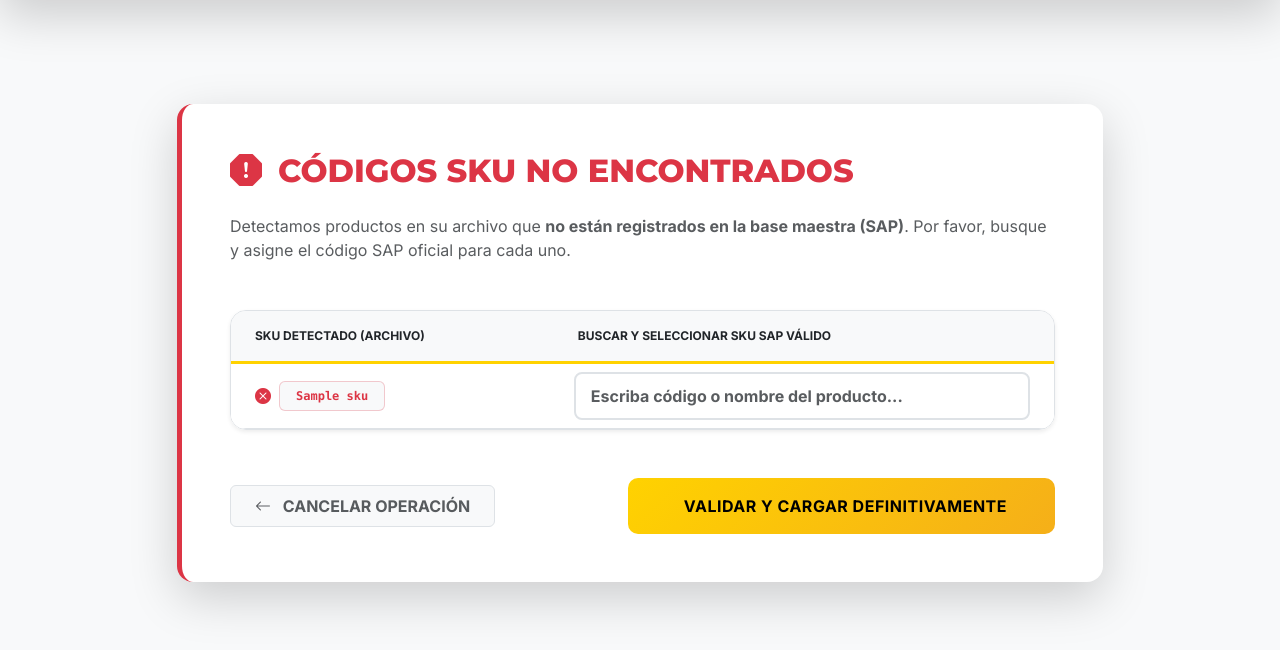
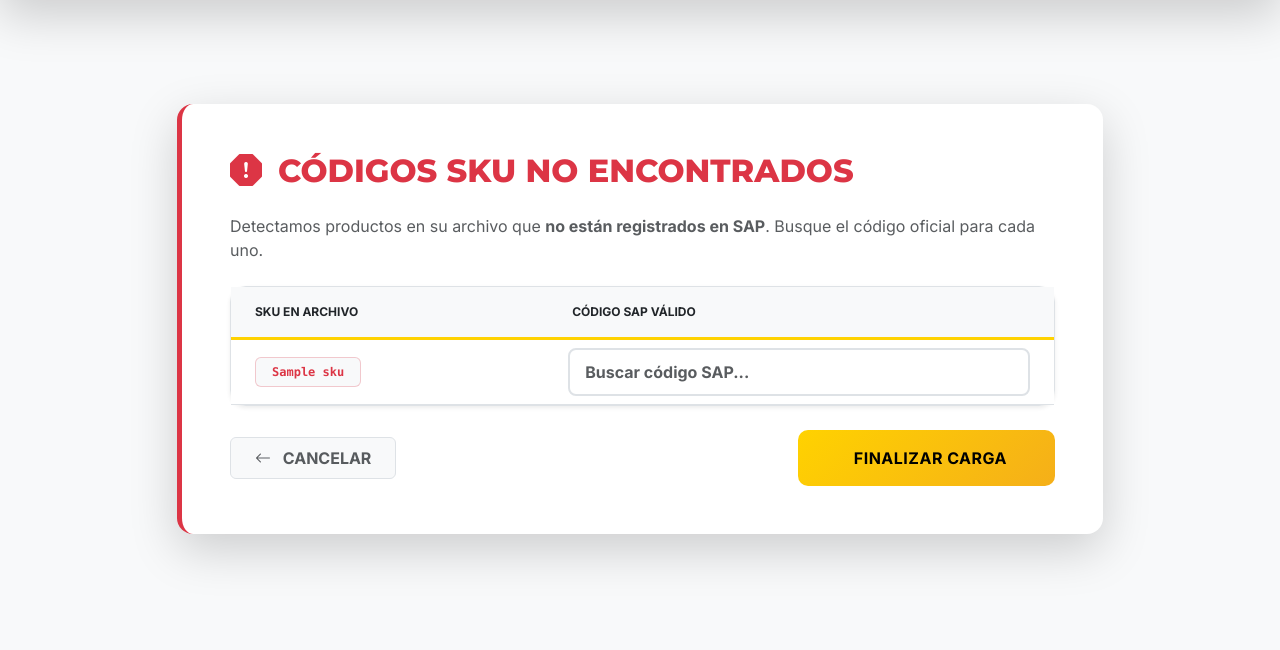
Before and after one commit to Elkinrodriguez77/app_so, a Flask app: template templates/corregir_skus.html in a window 1280 px wide. Shown: the part 82-732 px from the top of the page. Run offline with Flask 3, Linux system fonts and the light colour scheme; the visitor is signed in with stand-in values (Sample User, id 1); the template is opened without the code that fills it: most values are stand-ins (such as "Sample title", 1, 10 or a date in 2020); lists and menus that the app fills with data are empty.

Commit message:
ajuste codigos

```diff
--- a/app.py
+++ b/app.py
@@ -190,14 +190,13 @@ def step_validar_skus():
 @login_required
 def buscar_sku():
     q = request.args.get('q', '').strip()
-    if len(q) < 2: return jsonify([])
+    if not q or len(q) < 2: return jsonify([])
     try:
         with engine.connect() as conn:
-            # Buscamos por Product ID o por la descripción si existe
-            # Usamos ILIKE para búsqueda insensible a mayúsculas
-            sql = text('SELECT DISTINCT "Product", "ProductDescription" FROM sap_byd_ventas WHERE "Product" ILIKE :q OR "ProductDescription" ILIKE :q LIMIT 10')
-            res = conn.execute(sql, {"q": f"%{q}%"}).mappings().all()
-            return jsonify([{"id": r['Product'], "text": f"{r['Product']} - {r['ProductDescription']}"} for r in res])
+            # BÚSQUEDA INSTANTÁNEA en la tabla maestra
+            sql = text('SELECT sku FROM productos_maestros WHERE sku ILIKE :q LIMIT 15')
+            res = conn.execute(sql, {"q": f"{q}%"}).mappings().all()
+            return jsonify([{"id": str(r['sku']), "text": str(r['sku'])} for r in res])
     except Exception as e:
         return jsonify([])
 
@@ -213,8 +212,8 @@ def final_import():
             nuevos_skus = [s.strip() for s in sku_corrections.values() if s.strip()]
             if nuevos_skus:
                 with engine.connect() as conn:
-                    # Usamos una transacción limpia para la consulta
-                    res = conn.execute(text('SELECT DISTINCT "Product" FROM sap_byd_ventas WHERE "Product" IN :skus'), {"skus": tuple(nuevos_skus)}).fetchall()
+                    # Usamos la tabla maestra para validación ultra rápida
+                    res = conn.execute(text('SELECT sku FROM productos_maestros WHERE sku IN :skus'), {"skus": tuple(nuevos_skus)}).fetchall()
                     skus_validos = set(str(r[0]) for r in res)
 
                 invalidos = [s for s in nuevos_skus if s not in skus_validos]
--- a/templates/corregir_skus.html
+++ b/templates/corregir_skus.html
@@ -3,38 +3,44 @@
 {% block content %}
 <div class="row justify-content-center py-5">
     <div class="col-xl-10">
-        <div class="card p-5 shadow-lg border-0 bg-white border-start border-danger border-5">
+        <div class="card shadow-lg border-0 bg-white border-start border-danger border-5 overflow-hidden">
+            <div class="p-5 pb-4">
                 <h2 class="text-danger fw-bold mb-4 d-flex align-items-center">
                     <i class="bi bi-exclamation-octagon-fill me-3"></i> CÓDIGOS SKU NO ENCONTRADOS
                 </h2>
-            <p class="text-muted mb-5">Detectamos productos en su archivo que <strong>no están registrados en la base maestra (SAP)</strong>. Por favor, busque y asigne el código SAP oficial para cada uno.</p>
+                <p class="text-muted mb-0">Detectamos productos en su archivo que <strong>no están registrados en SAP</strong>. Busque el código oficial para cada uno.</p>
+            </div>
 
             <form id="correccionForm">
-                <div class="table-responsive rounded-4 border mb-4 shadow-sm" style="max-height: 500px; overflow-y: auto;">
+                <!-- Contenedor con scroll controlado para no romper la interfaz -->
+                <div class="px-5">
+                    <div class="table-container rounded-4 border shadow-sm mb-4">
                         <table class="table table-hover align-middle mb-0">
-                        <thead class="table-light sticky-top">
+                            <thead class="table-light">
                                 <tr>
-                                <th class="ps-4 py-3 text-dark fw-bold">SKU DETECTADO (ARCHIVO)</th>
-                                <th class="pe-4 py-3 text-dark fw-bold">BUSCAR Y SELECCIONAR SKU SAP VÁLIDO</th>
+                                    <th class="ps-4 py-3 text-dark fw-bold" style="width: 40%;">SKU EN ARCHIVO</th>
+                                    <th class="pe-4 py-3 text-dark fw-bold" style="width: 60%;">CÓDIGO SAP VÁLIDO</th>
                                 </tr>
                             </thead>
+                        </table>
+                        <div class="table-body-scroll" style="max-height: 400px; overflow-y: auto;">
+                            <table class="table table-hover align-middle mb-0">
                                 <tbody class="bg-white">
                                     {% for sku in skus_invalidos %}
                                     <tr>
-                                <td class="ps-4">
-                                    <div class="d-flex align-items-center">
-                                        <i class="bi bi-x-circle-fill text-danger me-2"></i>
-                                        <span class="badge bg-light text-danger border border-danger border-opacity-25 px-3 py-2 fw-bold font-monospace">{{ sku }}</span>
-                                    </div>
+                                        <td class="ps-4" style="width: 40%;">
+                                            <span class="badge bg-light text-danger border border-danger border-opacity-25 px-3 py-2 fw-bold font-monospace small">{{ sku }}</span>
                                         </td>
-                                <td class="pe-4 position-relative">
+                                        <td class="pe-4" style="width: 60%;">
                                             <div class="autocomplete-container">
+                                                <div class="position-relative">
                                                     <input type="text"
                                                            class="form-control border-2 fw-bold sku-search-input"
-                                               placeholder="Escriba código o nombre del producto..."
-                                               data-original-sku="{{ sku }}"
+                                                           placeholder="Buscar código SAP..."
                                                            autocomplete="off"
                                                            required>
+                                                    <div class="spinner-border spinner-border-sm text-warning search-spinner d-none" role="status"></div>
+                                                </div>
                                                 <input type="hidden" name="{{ sku }}" class="sku-final-value">
                                                 <div class="autocomplete-results shadow-lg d-none"></div>
                                             </div>
@@ -44,13 +50,15 @@
                                 </tbody>
                             </table>
                         </div>
+                    </div>
+                </div>
 
-                <div class="d-flex justify-content-between align-items-center mt-5">
+                <div class="p-5 pt-0 d-flex justify-content-between align-items-center mt-3">
                     <a href="{{ url_for('index') }}" class="btn btn-light px-4 py-2 fw-bold text-muted border">
-                        <i class="bi bi-arrow-left me-2"></i> CANCELAR OPERACIÓN
+                        <i class="bi bi-arrow-left me-2"></i> CANCELAR
                     </a>
                     <button type="submit" id="btnFinal" class="btn btn-sbd px-5 py-3">
-                        <i class="bi bi-shield-check-fill me-2"></i> VALIDAR Y CARGAR DEFINITIVAMENTE
+                        <i class="bi bi-shield-check-fill me-2"></i> FINALIZAR CARGA
                     </button>
                 </div>
             </form>
@@ -59,39 +67,56 @@
 </div>
 
 <style>
-    .autocomplete-container { position: relative; }
+    .table-container { background: white; position: relative; }
+    /* Eliminamos el recorte visual de los resultados */
+    .table-body-scroll { position: relative; }
+
+    .autocomplete-container { position: relative; width: 100%; }
+
     .autocomplete-results {
         position: absolute;
         top: 100%;
         left: 0;
         right: 0;
         background: white;
-        border: 1px solid #dee2e6;
+        border: 2px solid var(--sbd-yellow);
         border-radius: 8px;
-        z-index: 1000;
+        z-index: 1050; /* Por encima de todo */
         max-height: 200px;
         overflow-y: auto;
+        box-shadow: 0 10px 30px rgba(0,0,0,0.2) !important;
     }
+
     .autocomplete-item {
         padding: 10px 15px;
         cursor: pointer;
-        border-bottom: 1px solid #f8f9fa;
+        border-bottom: 1px solid #eee;
+        font-weight: 700;
         font-size: 0.9rem;
     }
-    .autocomplete-item:hover { background-color: #fff9e6; }
-    .autocomplete-item.active { background-color: var(--sbd-yellow); color: black; }
-    .sticky-top { z-index: 10; }
+
+    .autocomplete-item:hover { background: #fff9e6; }
+
+    .search-spinner {
+        position: absolute;
+        right: 12px;
+        top: 12px;
+        z-index: 10;
+    }
+
+    .is-valid-sku { border-color: #198754 !important; background-color: #f8fff9 !important; }
+    .is-invalid-sku { border-color: #dc3545 !important; }
 </style>
 
-<!-- Modal de Carga Final Estilizado -->
+<!-- Modal de Carga Final -->
 <div class="modal fade" id="loadingModal" data-bs-backdrop="static" tabindex="-1">
     <div class="modal-dialog modal-dialog-centered">
-        <div class="modal-content bg-white border-0 shadow-lg rounded-4 overflow-hidden">
+        <div class="modal-content bg-white border-0 shadow-lg rounded-4">
             <div class="modal-body text-center p-5">
                 <div id="loadingStatus">
-                    <div class="spinner-border text-warning mb-4" style="width: 3.5rem; height: 3.5rem; border-width: 0.25em;" role="status"></div>
-                    <h4 class="fw-bold text-dark">INICIANDO IMPORTACIÓN</h4>
-                    <p class="text-muted mb-0 small">Sincronizando registros corregidos con el servidor central.</p>
+                    <div class="spinner-border text-warning mb-4" style="width: 3.5rem; height: 3.5rem;" role="status"></div>
+                    <h4 class="fw-bold text-dark">IMPORTANDO DATOS</h4>
+                    <p class="text-muted mb-0">Guardando registros en la base de datos...</p>
                 </div>
                 <div id="finalResult" style="display:none;"></div>
             </div>
@@ -103,71 +128,101 @@
 {% block scripts %}
 <script>
     document.querySelectorAll('.sku-search-input').forEach(input => {
-        const resultsDiv = input.parentElement.querySelector('.autocomplete-results');
-        const hiddenInput = input.parentElement.querySelector('.sku-final-value');
+        const container = input.closest('.autocomplete-container');
+        const resultsDiv = container.querySelector('.autocomplete-results');
+        const hiddenInput = container.querySelector('.sku-final-value');
+        const spinner = container.querySelector('.search-spinner');
         let debounceTimer;
 
         input.addEventListener('input', function() {
             clearTimeout(debounceTimer);
             const query = this.value.trim();
+            hiddenInput.value = '';
+            input.classList.remove('is-valid-sku', 'is-invalid-sku');
 
             if (query.length < 2) {
                 resultsDiv.classList.add('d-none');
                 return;
             }
 
+            spinner.classList.remove('d-none');
+
             debounceTimer = setTimeout(() => {
                 fetch(`/api/buscar_sku?q=${encodeURIComponent(query)}`)
                     .then(res => res.json())
                     .then(data => {
+                        spinner.classList.add('d-none');
                         resultsDiv.innerHTML = '';
+
                         if (data.length > 0) {
+                            // Si hay un match exacto (ej. al pegar), validamos de una vez
+                            const exactMatch = data.find(item => item.id.toLowerCase() === query.toLowerCase());
+                            if (exactMatch) {
+                                input.value = exactMatch.id;
+                                hiddenInput.value = exactMatch.id;
+                                input.classList.add('is-valid-sku');
+                                resultsDiv.classList.add('d-none');
+                                return;
+                            }
+
                             data.forEach(item => {
                                 const div = document.createElement('div');
-                                div.className = 'autocomplete-item fw-bold';
+                                div.className = 'autocomplete-item';
                                 div.textContent = item.text;
                                 div.onclick = () => {
                                     input.value = item.id;
                                     hiddenInput.value = item.id;
                                     resultsDiv.classList.add('d-none');
-                                    input.classList.add('is-valid');
-                                    input.classList.remove('is-invalid');
+                                    input.classList.add('is-valid-sku');
                                 };
                                 resultsDiv.appendChild(div);
                             });
                             resultsDiv.classList.remove('d-none');
                         } else {
-                            resultsDiv.innerHTML = '<div class="autocomplete-item text-muted">No se encontraron resultados</div>';
+                            resultsDiv.innerHTML = '<div class="autocomplete-item text-muted small">No encontrado en SAP</div>';
                             resultsDiv.classList.remove('d-none');
                         }
-                    });
+                    })
+                    .catch(() => spinner.classList.add('d-none'));
             }, 300);
         });
 
-        // Cerrar resultados al hacer clic fuera
-        document.addEventListener('click', function(e) {
-            if (!input.contains(e.target) && !resultsDiv.contains(e.target)) {
-                resultsDiv.classList.add('d-none');
+        // Al perder el foco, si no se seleccionó pero el texto coincide exactamente con uno válido
+        input.addEventListener('blur', function() {
+            const val = this.value.trim();
+            if (val && !hiddenInput.value) {
+                spinner.classList.remove('d-none');
+                fetch(`/api/buscar_sku?q=${encodeURIComponent(val)}`)
+                    .then(res => res.json())
+                    .then(data => {
+                        spinner.classList.add('d-none');
+                        const exactMatch = data.find(item => item.id.toLowerCase() === val.toLowerCase());
+                        if (exactMatch) {
+                            input.value = exactMatch.id;
+                            hiddenInput.value = exactMatch.id;
+                            input.classList.add('is-valid-sku');
+                        } else {
+                            input.classList.add('is-invalid-sku');
                         }
+                    });
+            }
+        });
+
+        document.addEventListener('click', (e) => {
+            if (!container.contains(e.target)) resultsDiv.classList.add('d-none');
         });
     });
 
     document.getElementById('correccionForm').onsubmit = function(e) {
         e.preventDefault();
-
-        // Verificar que todos los inputs ocultos tengan valor
-        let valid = true;
+        let allValid = true;
         document.querySelectorAll('.sku-final-value').forEach(hidden => {
             if (!hidden.value) {
-                hidden.parentElement.querySelector('.sku-search-input').classList.add('is-invalid');
-                valid = false;
+                hidden.parentElement.querySelector('.sku-search-input').classList.add('is-invalid-sku');
+                allValid = false;
             }
         });
-
-        if (!valid) {
-            alert('Por favor, seleccione un código SAP válido de la lista de sugerencias para cada SKU.');
-            return;
-        }
+        if (!allValid) { alert('Seleccione códigos válidos de la lista.'); return; }
 
         const modal = new bootstrap.Modal(document.getElementById('loadingModal'));
         const loading = document.getElementById('loadingStatus');
@@ -185,30 +240,20 @@
             if (data.status === 'success') {
                 result.innerHTML = `
                     <div class="text-center">
-                        <div class="mb-4">
-                            <i class="bi bi-check-circle-fill text-success" style="font-size: 4.5rem;"></i>
-                        </div>
-                        <h2 class="fw-bold text-dark mt-3">¡CARGA EXITOSA!</h2>
-                        <p class="text-muted">Se han inyectado satisfactoriamente <b>${data.count}</b> registros corregidos en el sistema.</p>
-                        <hr class="my-4 opacity-10">
-                        <div class="d-grid gap-3">
+                        <i class="bi bi-patch-check-fill text-success mb-4" style="font-size: 4rem;"></i>
+                        <h2 class="fw-bold text-dark">¡LISTO!</h2>
+                        <p class="text-muted">Se cargaron <b>${data.count}</b> registros.</p>
+                        <div class="d-grid gap-2 mt-4">
                             <a href="{{ url_for('index') }}" class="btn btn-sbd py-3">NUEVA CARGA</a>
-                            <a href="{{ url_for('dashboard') }}" class="btn btn-light py-2 fw-bold text-muted border">VER DASHBOARD</a>
+                            <a href="{{ url_for('dashboard') }}" class="btn btn-light py-2 border">VER DASHBOARD</a>
                         </div>
                     </div>`;
-            } else {
-                throw new Error(data.message);
-            }
+            } else { throw new Error(data.message); }
         })
         .catch(err => {
             loading.style.display = 'none';
             result.style.display = 'block';
-            result.innerHTML = `
-                <div class="alert alert-danger border-0 rounded-4 p-4 text-start">
-                    <h5 class="fw-bold mb-3"><i class="bi bi-bug-fill me-2"></i> ERROR EN EL PROCESAMIENTO</h5>
-                    <p class="small mb-4">${err.message}</p>
-                    <button class="btn btn-danger w-100 py-2 fw-bold" onclick="location.reload()">REINTENTAR VALIDACIÓN</button>
-                </div>`;
+            result.innerHTML = `<div class="alert alert-danger border-0 rounded-4 text-start"><h5 class="fw-bold">ERROR</h5><p class="small">${err.message}</p><button class="btn btn-danger w-100" onclick="location.reload()">REINTENTAR</button></div>`;
         });
     };
 </script>
```
Also changed, not shown: 1 other file. Lines whose indentation alone changed are shown as unchanged.
